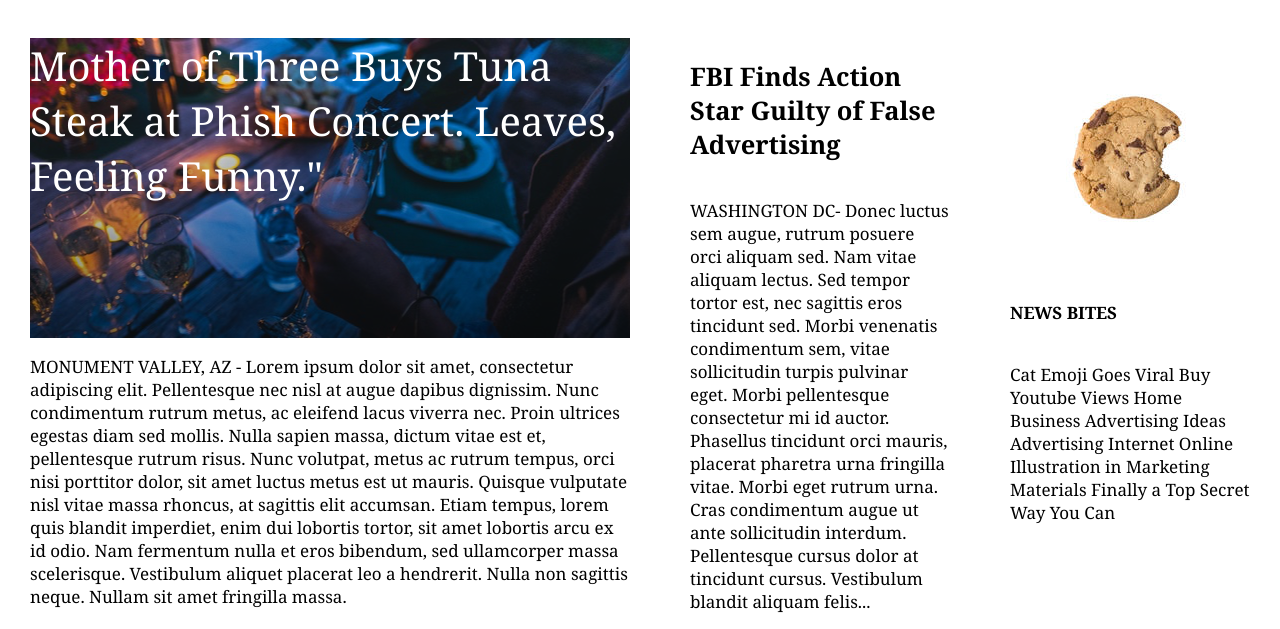
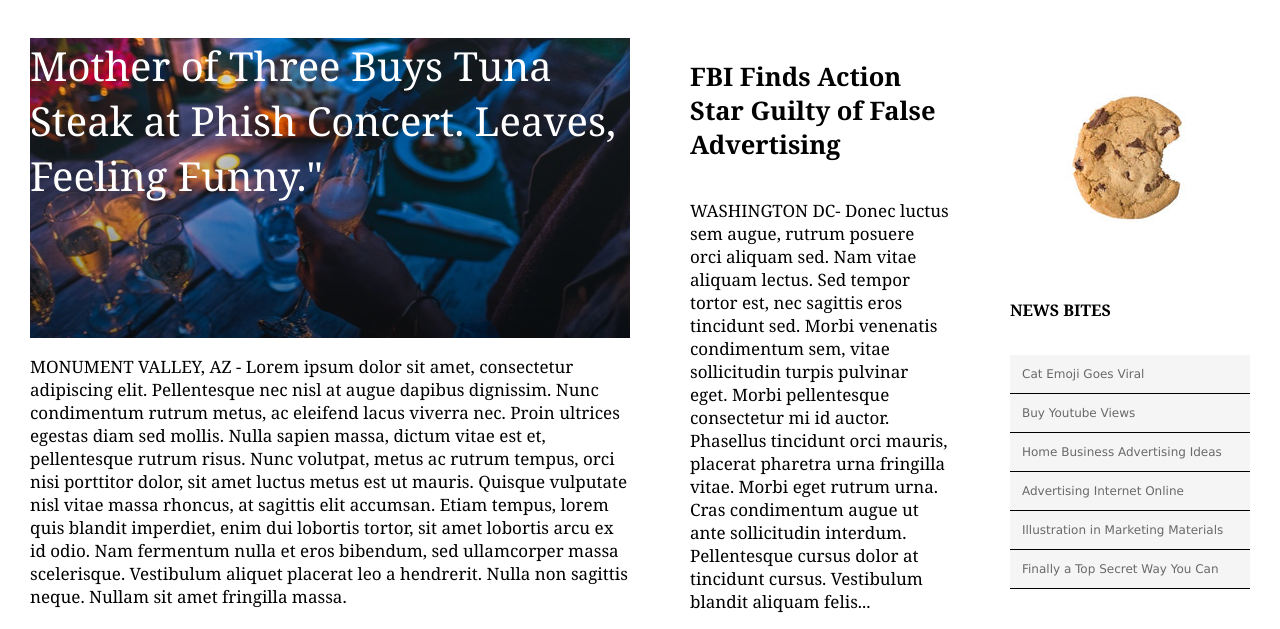
Before and after one commit to JerryBaboona/mytimes, a plain HTML site: page index.html in a window 1280 px wide. Shown: the part 92-721 px from the top of the page. Drawn offline with Linux system fonts and the light colour scheme.

Commit message:
Add styling to News Bites section

```diff
--- a/index.html
+++ b/index.html
@@ -87,9 +87,14 @@
         <img src="./resources/images/img-news-bite.png">
         <div class="article">
           <h4>NEWS BITES</h4>
-          <p>Cat Emoji Goes Viral Buy Youtube Views Home Business Advertising
-            Ideas Advertising Internet Online Illustration in Marketing
-            Materials Finally a Top Secret Way You Can</p>
+          <ul>
+            <li>Cat Emoji Goes Viral</li>
+            <li>Buy Youtube Views</li>
+            <li>Home Business Advertising Ideas</li>
+            <li>Advertising Internet Online</li>
+            <li>Illustration in Marketing Materials</li>
+            <li>Finally a Top Secret Way You Can</li>
+          </ul>
         </div>
       </div>
     </div>
--- a/resources/style.css
+++ b/resources/style.css
@@ -43,6 +43,11 @@ header span {
 
 a {
   color: black;
+}
+
+h4 {
+  font-size: 16px;
+  font-weight: bold;
 }
 
 /*Main content container*/
@@ -131,3 +136,20 @@ div.back-img {
 #cat {
   background-image: url("./images/img-cat.png")
 }
+
+/*News bites styling*/
+ul {
+  background-color: WhiteSmoke;
+  font-family: Verdana;
+  font-size: 12px;
+  color: DimGray;
+  /*Removes text indent and bullet points*/
+  padding: 0;
+  list-style-type: none;
+  list-style-position: outside;
+}
+
+li {
+  border-bottom: 1px solid black;
+  padding: 12px;
+}
```
